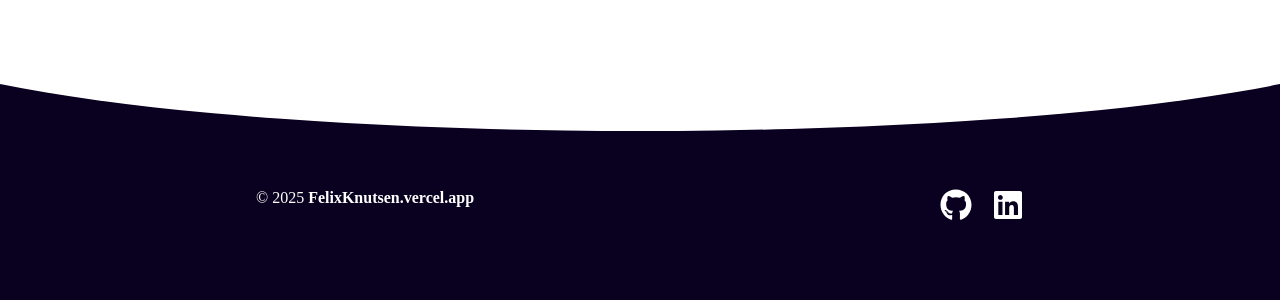
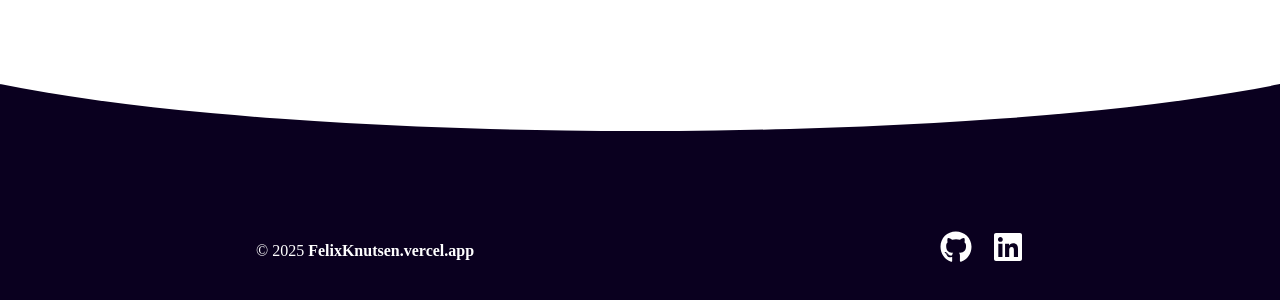
Before and after one commit to FelixKnutsen/portfolio, a React (Vite) app: page / in a window 1280 px wide. Shown: the part 1926-2226 px from the top of the page. Built offline with nearby package versions, Linux system fonts and the light colour scheme.

Commit message:
footerfix

```diff
--- a/src/components/Footer.tsx
+++ b/src/components/Footer.tsx
@@ -1,3 +1,5 @@
+// Footer.tsx
+
 import React from "react";
 import styled from "styled-components";
 import { FaGithub, FaLinkedin } from "react-icons/fa";
@@ -43,10 +45,17 @@ const FooterContainer = styled.footer`
   background: #0a001f;
   display: flex;
   justify-content: space-between; /* Align content to edges */
+  align-items: center;
   padding: 0 20%; /* Add padding for space */
-  padding-top: 1%;
   color: white;
   font-family: "Montserrat-Regular";
+
+  @media (max-width: 768px) {
+    flex-direction: column;
+    height: auto; /* Allow height to adjust based on content */
+    padding: 20px 5%; /* Reduce horizontal padding */
+    text-align: center; /* Center text content */
+  }
 `;
 
 const FooterContent = styled.div`
@@ -64,6 +73,11 @@ const FooterContent = styled.div`
       }
     }
   }
+
+  @media (max-width: 768px) {
+    order: 2; /* Place FooterContent after SocialLinks */
+    margin-top: 20px; /* Space between icons and text */
+  }
 `;
 
 const SocialLinks = styled.div`
@@ -72,11 +86,16 @@ const SocialLinks = styled.div`
 
   a {
     color: white;
-    font-size: 2rem; /* Larger icon size */
+    font-size: 2rem; /* Icon size */
     text-decoration: none;
 
     &:hover {
       color: #00aaff; /* Hover effect for icons */
     }
   }
+
+  @media (max-width: 768px) {
+    order: 1; /* Place SocialLinks before FooterContent */
+    justify-content: center; /* Center the icons */
+  }
 `;
```
